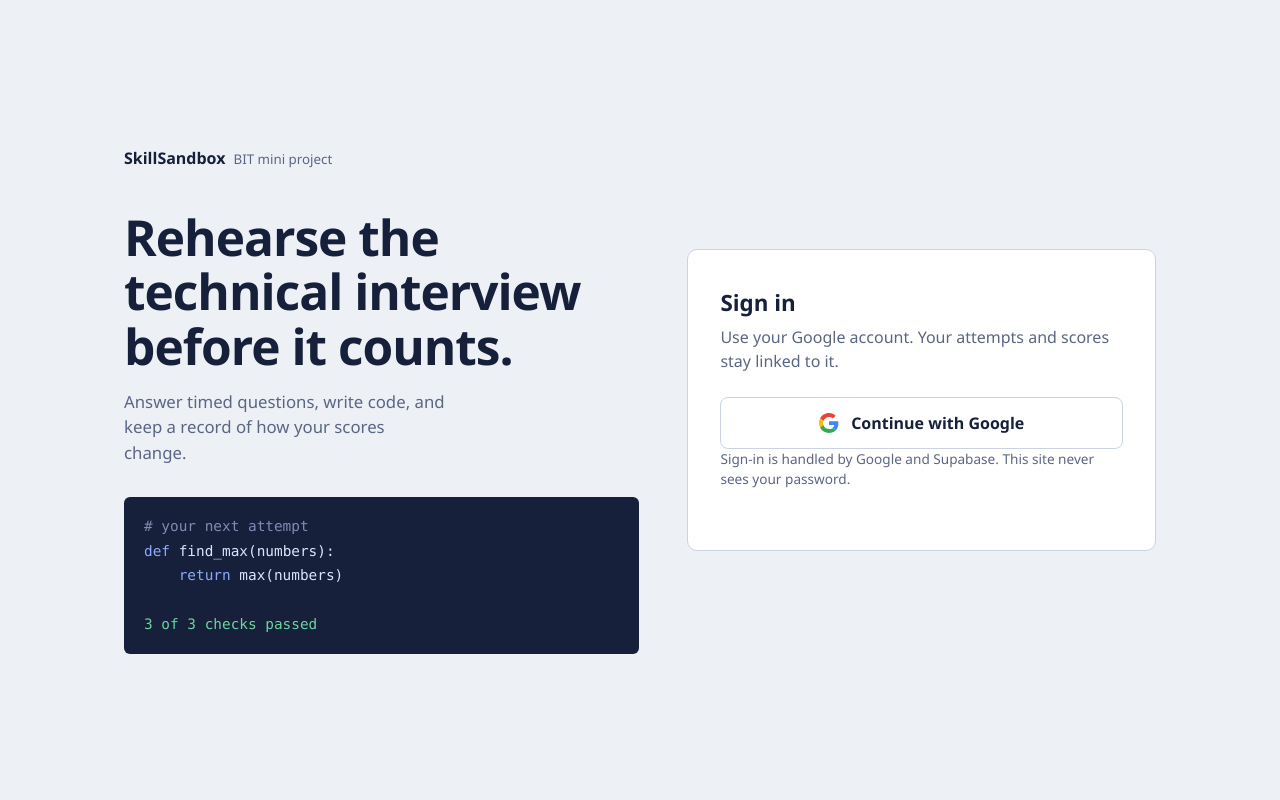
After one commit to SIVARAJY/Naan-mudhalvan-mock-Interview-Sandbox, a Flask app: page /login in a window 1280 px wide. The commit adds this page. Run offline with Flask 3, Linux system fonts and the light colour scheme; some libraries are stand-ins or nearby versions.

Commit message:
Added a login module which contains google login feature

```diff
--- a/app.py
+++ b/app.py
@@ -1,16 +1,35 @@
-from flask import Flask, render_template, request
+from flask import (Flask, render_template, request, session, redirect,
+                   url_for, flash, abort)
 import os
+import base64
+import hashlib
+import secrets
+from functools import wraps
 from contextlib import contextmanager
 from datetime import datetime
+import requests
 import psycopg
 from psycopg.rows import dict_row
 from dotenv import load_dotenv
 from pathlib import Path
+from werkzeug.middleware.proxy_fix import ProxyFix
 
 load_dotenv(Path(__file__).with_name(".env"))
 app = Flask(__name__)
 app.secret_key = os.getenv("FLASK_SECRET_KEY", "local-demo-change-me")
+# Render (and most hosts) sit behind a proxy: this makes url_for(_external=True) use https.
+app.wsgi_app = ProxyFix(app.wsgi_app, x_for=1, x_proto=1, x_host=1)
+
 DATABASE_URL = os.getenv("DATABASE_URL")
+SUPABASE_URL = (os.getenv("SUPABASE_URL") or "").rstrip("/")
+SUPABASE_ANON_KEY = os.getenv("SUPABASE_ANON_KEY")
+IS_PRODUCTION = os.getenv("FLASK_ENV", "development") == "production"
+
+app.config.update(
+    SESSION_COOKIE_HTTPONLY=True,
+    SESSION_COOKIE_SAMESITE="Lax",
+    SESSION_COOKIE_SECURE=IS_PRODUCTION,
+)
 
 QUESTIONS = [
     {"id": 1, "topic": "Python", "question": "Which Python data type stores key-value pairs?",
@@ -37,6 +56,7 @@ CHALLENGE = {
     "hints": "Consider using max(numbers) or comparing values in a loop.",
 }
 
+# ---------------------------------------------------------------- database
 @contextmanager
 def get_db():
     if not DATABASE_URL:
@@ -61,28 +81,124 @@ def init_db():
                 created_at TIMESTAMPTZ NOT NULL DEFAULT NOW()
             )
         """)
+        # NEW: link every attempt to the Google account that made it
+        conn.execute("ALTER TABLE attempts ADD COLUMN IF NOT EXISTS user_id TEXT")
+        conn.execute("ALTER TABLE attempts ADD COLUMN IF NOT EXISTS user_email TEXT")
 
 def save_attempt(student_name, attempt_type, topic, score, feedback):
+    user = session.get("user", {})
     with get_db() as conn:
         conn.execute(
-            """INSERT INTO attempts (student_name, attempt_type, topic, score, feedback, created_at)
-               VALUES (%s, %s, %s, %s, %s, %s)""",
-            (student_name, attempt_type, topic, score, feedback, datetime.now().astimezone())
+            """INSERT INTO attempts (student_name, attempt_type, topic, score, feedback,
+                                     created_at, user_id, user_email)
+               VALUES (%s, %s, %s, %s, %s, %s, %s, %s)""",
+            (student_name, attempt_type, topic, score, feedback,
+             datetime.now().astimezone(), user.get("id"), user.get("email"))
         )
 
+# -------------------------------------------------------------------- auth
+def login_required(view):
+    @wraps(view)
+    def wrapped(*args, **kwargs):
+        if "user" not in session:
+            return redirect(url_for("login"))
+        return view(*args, **kwargs)
+    return wrapped
+
+def _pkce_pair():
+    verifier = secrets.token_urlsafe(64)
+    digest = hashlib.sha256(verifier.encode("ascii")).digest()
+    challenge = base64.urlsafe_b64encode(digest).rstrip(b"=").decode("ascii")
+    return verifier, challenge
+
+@app.context_processor
+def inject_user():
+    return {"current_user": session.get("user")}
+
+@app.route("/login")
+def login():
+    if "user" in session:
+        return redirect(url_for("dashboard"))
+    return render_template("login.html")
+
+@app.route("/auth/google")
+def auth_google():
+    """Send the student to Google (through Supabase) using the PKCE flow."""
+    if not SUPABASE_URL or not SUPABASE_ANON_KEY:
+        flash("Login is not configured. Set SUPABASE_URL and SUPABASE_ANON_KEY.")
+        return redirect(url_for("login"))
+    verifier, challenge = _pkce_pair()
+    session["pkce_verifier"] = verifier
+    callback = url_for("auth_callback", _external=True)
+    authorize_url = (
+        f"{SUPABASE_URL}/auth/v1/authorize?provider=google"
+        f"&redirect_to={requests.utils.quote(callback, safe='')}"
+        f"&code_challenge={challenge}&code_challenge_method=s256"
+    )
+    return redirect(authorize_url)
+
+@app.route("/auth/callback")
+def auth_callback():
+    """Supabase sends the student back here with ?code=... ; we exchange it for a verified user."""
+    if request.args.get("error"):
+        flash("Google sign-in was cancelled or failed. Please try again.")
+        return redirect(url_for("login"))
+    code = request.args.get("code")
+    verifier = session.pop("pkce_verifier", None)
+    if not code or not verifier:
+        flash("Sign-in session expired. Please click Continue with Google again.")
+        return redirect(url_for("login"))
+    try:
+        resp = requests.post(
+            f"{SUPABASE_URL}/auth/v1/token?grant_type=pkce",
+            headers={"apikey": SUPABASE_ANON_KEY, "Content-Type": "application/json"},
+            json={"auth_code": code, "code_verifier": verifier},
+            timeout=10,
+        )
+        resp.raise_for_status()
+        data = resp.json()
+        user = data["user"]
+    except (requests.RequestException, KeyError, ValueError):
+        flash("Could not complete sign-in with Supabase. Please try again.")
+        return redirect(url_for("login"))
+
+    meta = user.get("user_metadata") or {}
+    email = user.get("email") or meta.get("email") or ""
+    session.clear()
+    session["user"] = {
+        "id": user["id"],
+        "email": email,
+        "name": meta.get("full_name") or meta.get("name") or email.split("@")[0],
+        "avatar": meta.get("avatar_url") or meta.get("picture"),
+    }
+    return redirect(url_for("dashboard"))
+
+@app.route("/logout")
+def logout():
+    session.clear()
+    flash("You have been signed out.")
+    return redirect(url_for("login"))
+
+# ------------------------------------------------------------------ routes
 @app.route("/")
+@login_required
 def dashboard():
+    uid = session["user"]["id"]
     with get_db() as conn:
-        attempts = conn.execute("SELECT * FROM attempts ORDER BY id DESC LIMIT 8").fetchall()
+        attempts = conn.execute(
+            "SELECT * FROM attempts WHERE user_id = %s ORDER BY id DESC LIMIT 8", (uid,)).fetchall()
         summary = conn.execute("""
-            SELECT COUNT(*) AS count, COALESCE(AVG(score), 0) AS average FROM attempts
-        """).fetchone()
+            SELECT COUNT(*) AS count, COALESCE(AVG(score), 0) AS average
+            FROM attempts WHERE user_id = %s
+        """, (uid,)).fetchone()
     return render_template("dashboard.html", attempts=attempts, summary=summary)
 
 @app.route("/interview", methods=["GET", "POST"])
+@login_required
 def interview():
     if request.method == "POST":
-        student_name = request.form.get("student_name", "").strip() or "Demo Student"
+        student_name = (request.form.get("student_name", "").strip()
+                        or session["user"]["name"] or "Demo Student")
         correct = sum(
             request.form.get(f"q{q['id']}", "").strip().lower() == q["answer"].lower()
             for q in QUESTIONS
@@ -104,9 +220,11 @@ def interview():
     return render_template("interview.html", questions=QUESTIONS)
 
 @app.route("/coding", methods=["GET", "POST"])
+@login_required
 def coding():
     if request.method == "POST":
-        student_name = request.form.get("student_name", "").strip() or "Demo Student"
+        student_name = (request.form.get("student_name", "").strip()
+                        or session["user"]["name"] or "Demo Student")
         code = request.form.get("code", "")
         checks = {
             "Defines a function": "def " in code,
@@ -123,11 +241,19 @@ def coding():
     return render_template("coding.html", challenge=CHALLENGE)
 
 @app.route("/history")
+@login_required
 def history():
     with get_db() as conn:
-        attempts = conn.execute("SELECT * FROM attempts ORDER BY id DESC").fetchall()
+        attempts = conn.execute(
+            "SELECT * FROM attempts WHERE user_id = %s ORDER BY id DESC",
+            (session["user"]["id"],)).fetchall()
     return render_template("history.html", attempts=attempts)
 
+# Create/upgrade the table on startup so it also works under gunicorn on Render.
+try:
+    init_db()
+except Exception as exc:  # don't crash the import if the DB is briefly unreachable
+    print(f"[init_db] skipped: {exc}")
+
 if __name__ == "__main__":
-    init_db()
-    app.run(debug=True)
+    app.run(debug=not IS_PRODUCTION)
--- a/templates/base.html
+++ b/templates/base.html
@@ -15,6 +15,12 @@
       <a href="{{ url_for('coding') }}">Coding Sandbox</a>
       <a href="{{ url_for('history') }}">History</a>
     </nav>
+    {% if current_user %}
+    <div class="user-box" style="display:flex;align-items:center;gap:.75rem;font-size:.9rem;">
+      <span>{{ current_user.name }}</span>
+      <a href="{{ url_for('logout') }}">Sign out</a>
+    </div>
+    {% endif %}
   </header>
   <main class="container">
     {% with messages = get_flashed_messages() %}
--- /dev/null
+++ b/templates/login.html
@@ -0,0 +1,74 @@
+<!doctype html>
+<html lang="en">
+<head>
+  <meta charset="utf-8">
+  <meta name="viewport" content="width=device-width, initial-scale=1">
+  <title>Sign in · SkillSandbox</title>
+  <style>
+    :root{
+      --bg:#EDF0F5; --panel:#FFFFFF; --ink:#16203A; --muted:#5B6683;
+      --line:#CBD3E3; --accent:#2748D8; --code-bg:#16203A; --code-ink:#DCE4FA; --ok:#6FD3A0;
+    }
+    *{box-sizing:border-box}
+    html,body{height:100%}
+    body{margin:0;background:var(--bg);color:var(--ink);
+      font-family:"Segoe UI",system-ui,-apple-system,Roboto,Helvetica,Arial,sans-serif;line-height:1.5}
+    .wrap{min-height:100%;display:grid;grid-template-columns:1.1fr 1fr;gap:3rem;
+      align-items:center;max-width:1080px;margin:0 auto;padding:2rem 1.5rem}
+    h1{font-size:clamp(2rem,4.4vw,3.1rem);line-height:1.1;margin:0 0 1rem;letter-spacing:-.02em}
+    .lede{color:var(--muted);max-width:34ch;margin:0 0 2rem;font-size:1.05rem}
+    .brand{font-weight:700;margin-bottom:2.5rem;display:block}
+    .brand small{font-weight:400;color:var(--muted);margin-left:.5rem}
+    pre{margin:0;background:var(--code-bg);color:var(--code-ink);border-radius:6px;padding:1.1rem 1.25rem;
+      font:.9rem/1.7 ui-monospace,SFMono-Regular,Menlo,Consolas,monospace;overflow-x:auto;max-width:34rem}
+    pre .k{color:#8FA8FF} pre .c{color:#7E8CB3} pre .g{color:var(--ok)}
+    .card{background:var(--panel);border:1px solid var(--line);border-radius:10px;padding:2.25rem 2rem}
+    .card h2{margin:0 0 .35rem;font-size:1.4rem}
+    .card p{margin:0 0 1.5rem;color:var(--muted)}
+    .google{display:flex;align-items:center;justify-content:center;gap:.75rem;width:100%;
+      padding:.8rem 1rem;border:1px solid var(--line);border-radius:8px;background:#fff;color:var(--ink);
+      font-size:1rem;font-weight:600;text-decoration:none;cursor:pointer}
+    .google:hover{border-color:var(--accent);background:#F6F8FF}
+    .google:focus-visible{outline:3px solid var(--accent);outline-offset:2px}
+    .google svg{width:20px;height:20px;flex:none}
+    .note{margin-top:1.25rem;font-size:.85rem;color:var(--muted)}
+    .error{background:#FFF1F0;border:1px solid #F2B8B5;color:#8A1F17;border-radius:8px;
+      padding:.7rem .9rem;margin-bottom:1.25rem;font-size:.92rem}
+    @media (max-width:820px){.wrap{grid-template-columns:1fr;gap:2rem}pre{display:none}.lede{margin-bottom:0}}
+  </style>
+</head>
+<body>
+  <main class="wrap">
+    <section>
+      <span class="brand">SkillSandbox<small>BIT mini project</small></span>
+      <h1>Rehearse the technical interview before it counts.</h1>
+      <p class="lede">Answer timed questions, write code, and keep a record of how your scores change.</p>
+<pre><span class="c"># your next attempt</span>
+<span class="k">def</span> find_max(numbers):
+    <span class="k">return</span> max(numbers)
+
+<span class="g">3 of 3 checks passed</span></pre>
+    </section>
+
+    <section class="card" aria-labelledby="signin-title">
+      <h2 id="signin-title">Sign in</h2>
+      <p>Use your Google account. Your attempts and scores stay linked to it.</p>
+
+      {% with messages = get_flashed_messages() %}
+        {% for m in messages %}<div class="error" role="alert">{{ m }}</div>{% endfor %}
+      {% endwith %}
+
+      <a class="google" href="{{ url_for('auth_google') }}">
+        <svg viewBox="0 0 48 48" aria-hidden="true">
+          <path fill="#EA4335" d="M24 9.5c3.5 0 6.6 1.2 9.1 3.6l6.8-6.8C35.8 2.4 30.3 0 24 0 14.6 0 6.5 5.4 2.6 13.2l7.9 6.1C12.4 13.5 17.7 9.5 24 9.5z"/>
+          <path fill="#4285F4" d="M46.5 24.5c0-1.6-.1-3.1-.4-4.5H24v9h12.7c-.6 3-2.3 5.5-4.8 7.2l7.6 5.9c4.4-4.1 7-10.1 7-17.6z"/>
+          <path fill="#FBBC05" d="M10.5 28.7a14.5 14.5 0 010-9.4l-7.9-6.1a24 24 0 000 21.6l7.9-6.1z"/>
+          <path fill="#34A853" d="M24 48c6.5 0 11.9-2.1 15.9-5.8l-7.6-5.9c-2.1 1.4-4.9 2.3-8.3 2.3-6.3 0-11.6-4-13.5-9.8l-7.9 6.1C6.5 42.6 14.6 48 24 48z"/>
+        </svg>
+        Continue with Google
+      </a>
+      <p class="note">Sign-in is handled by Google and Supabase. This site never sees your password.</p>
+    </section>
+  </main>
+</body>
+</html>
```
Also changed, not shown: requirements.txt (+5 -5 lines), 1 other file.
